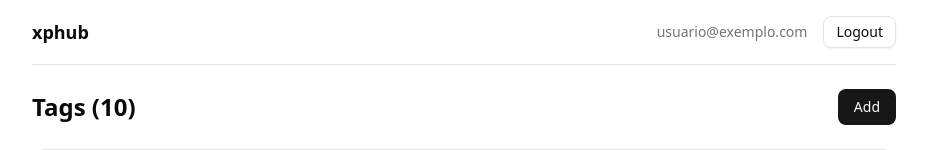
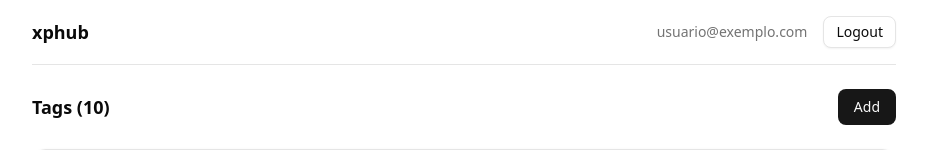
Before and after one commit to fischerafael/xp-hub, a Next.js app: page /app/tags in a window 1280 px wide. Shown: the top 150 px of the page, without its empty margins (176-1103 px from the left). Built offline with nearby package versions, Linux system fonts and the light colour scheme.

Commit message:
fix: update TagList and TagsPage components for improved user experience; change "Nenhuma tag encontrada." to "No tags found." and adjust header size in TagsPage

```diff
--- a/components/tag-list.tsx
+++ b/components/tag-list.tsx
@@ -18,7 +18,7 @@ export function TagList({ tags, onItemClick, onDelete }: TagListProps) {
   if (tags.length === 0) {
     return (
       <div className="py-8 text-center text-sm text-muted-foreground">
-        Nenhuma tag encontrada.
+        No tags found.
       </div>
     );
   }
--- a/src/routes/tags.tsx
+++ b/src/routes/tags.tsx
@@ -66,7 +66,7 @@ export function TagsPage() {
         <main className="py-6">
           <div className="mb-6">
             <div className="flex items-center justify-between">
-              <h1 className="text-2xl font-semibold">
+              <h1 className="text-lg font-semibold">
                 Tags ({categories.length})
               </h1>
               <Button onClick={handleAddCategory}>Add</Button>
```
